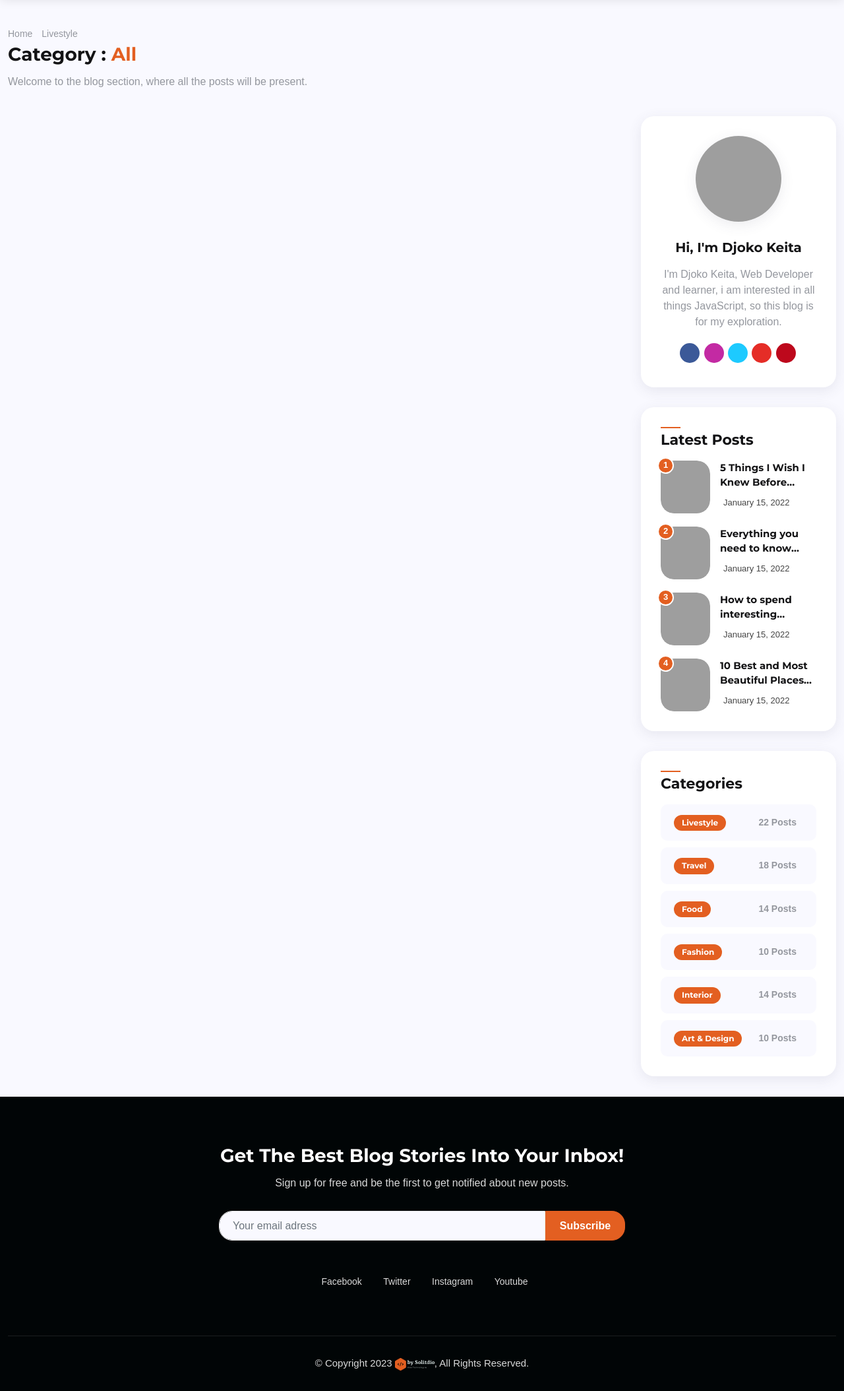
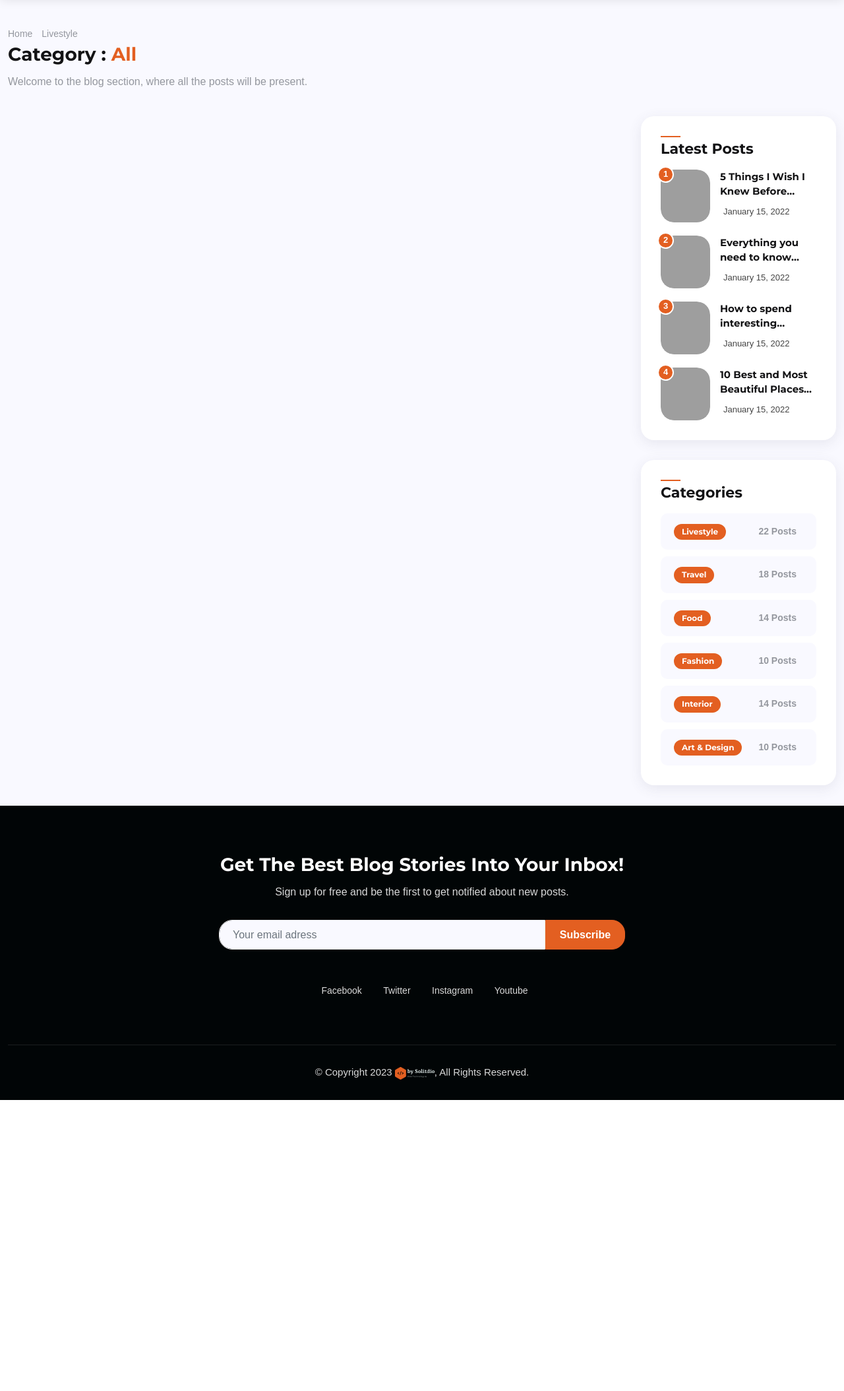
Before and after one commit to solitdio079/bySolitdio, a PHP site: page /bySolitdio/blog.php in a window 1280 px wide. Shown: the part 96-2204 px from the top of the page at 66% size. After the commit the page ends 1763 px from the top, so only its background shows below. Run offline with PHP 8.4, Linux system fonts and the light colour scheme; data that the repository does not hold is empty; some libraries are stand-ins or nearby versions; some web fonts are replaced; grey boxes are pictures that could not be loaded.

Commit message:
after homepage

```diff
--- a/blog.php
+++ b/blog.php
@@ -69,7 +69,7 @@ session_start();
                     <div class="row">
                         <div class="col-xl-9 mt-30 side-content">
                             <div class="theiaStickySidebar">
-                                <div class="row masonry-items" id="postsContainer">
+                                <div class="row" id="postsContainer">
                                     <!--Post-1-->
                                     <div class="col-lg-6 col-md-6 masonry-item">
                                         <div class="post-card ">
@@ -341,53 +341,7 @@ session_start();
                             <div class="theiaStickySidebar">
                                 <!--widget-latest-posts-->
 
-                                <!--widget-author-->
-                                <div class="widget">
-                                    <div class="widget-author">
-                                        <div class="author-img">
-                                            <a href="author.php" class="image">
-                                                <img src="assets/img/author/1.jpg" id="sideAuthorImg" alt="">
-                                            </a>
-                                        </div>
-                                        <div class="author-content">
-                                            <h6 class="name" id="sideAuthorName"> Hi, I'm Djoko Keita</h6>
-                                            <p class="bio">
-                                                I'm Djoko Keita, Web Developer and learner,
-                                                i am interested in all things JavaScript, so this blog is for my exploration.
-                                            </p>
-                                            <div class="social-media">
-                                                <ul class="list-inline">
-                                                    <li>
-                                                        <a href="#" class="color-facebook">
-                                                            <i class="fab fa-facebook"></i>
-                                                        </a>
-                                                    </li>
-                                                    <li>
-                                                        <a href="#" class="color-instagram">
-                                                            <i class="fab fa-instagram"></i>
-                                                        </a>
-                                                    </li>
-                                                    <li>
-                                                        <a href="#" class="color-twitter">
-                                                            <i class="fab fa-twitter"></i>
-                                                        </a>
-                                                    </li>
-                                                    <li>
-                                                        <a href="#" class="color-youtube">
-                                                            <i class="fab fa-youtube"></i>
-                                                        </a>
-                                                    </li>
-                                                    <li>
-                                                        <a href="#" class="color-pinterest">
-                                                            <i class="fab fa-pinterest"></i>
-                                                        </a>
-                                                    </li>
-                                                </ul>
-                                            </div>
-                                        </div>
-                                    </div>
-                                </div>
-                                <!--/-->
+
 
 
                                 <div class="widget ">
```
